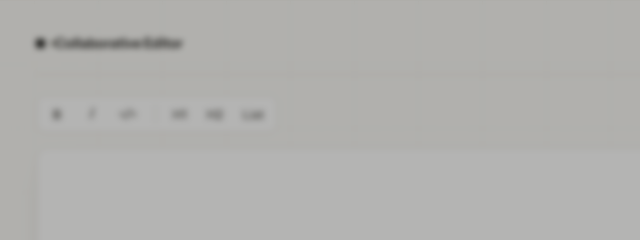
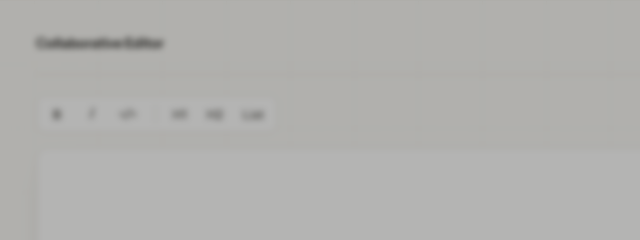
Before and after one commit to Ishaan2510/crdt-editor, a website built with Vite: page index.html in a window 1280 px wide. Shown: the top 240 px of the page, 158-798 px from the left. Built offline with nearby package versions, Linux system fonts and the light colour scheme; no server answers.

```diff
--- a/index.html
+++ b/index.html
@@ -12,7 +12,6 @@
     <div id="app">
       <header>
         <div class="brand">
-          <span class="mark"></span>
           <h1>Collaborative Editor</h1>
         </div>
 
--- a/src/style.css
+++ b/src/style.css
@@ -50,12 +50,6 @@
 }
 
 .brand { display: flex; align-items: center; gap: 10px; }
-
-.mark {
-  width: 9px; height: 9px; border-radius: 2px;
-  background: var(--ink);
-  box-shadow: 13px 0 0 -2px var(--ink-3);
-}
 
 header h1 {
   margin: 0;
```
Also changed, not shown: README.md (added).
